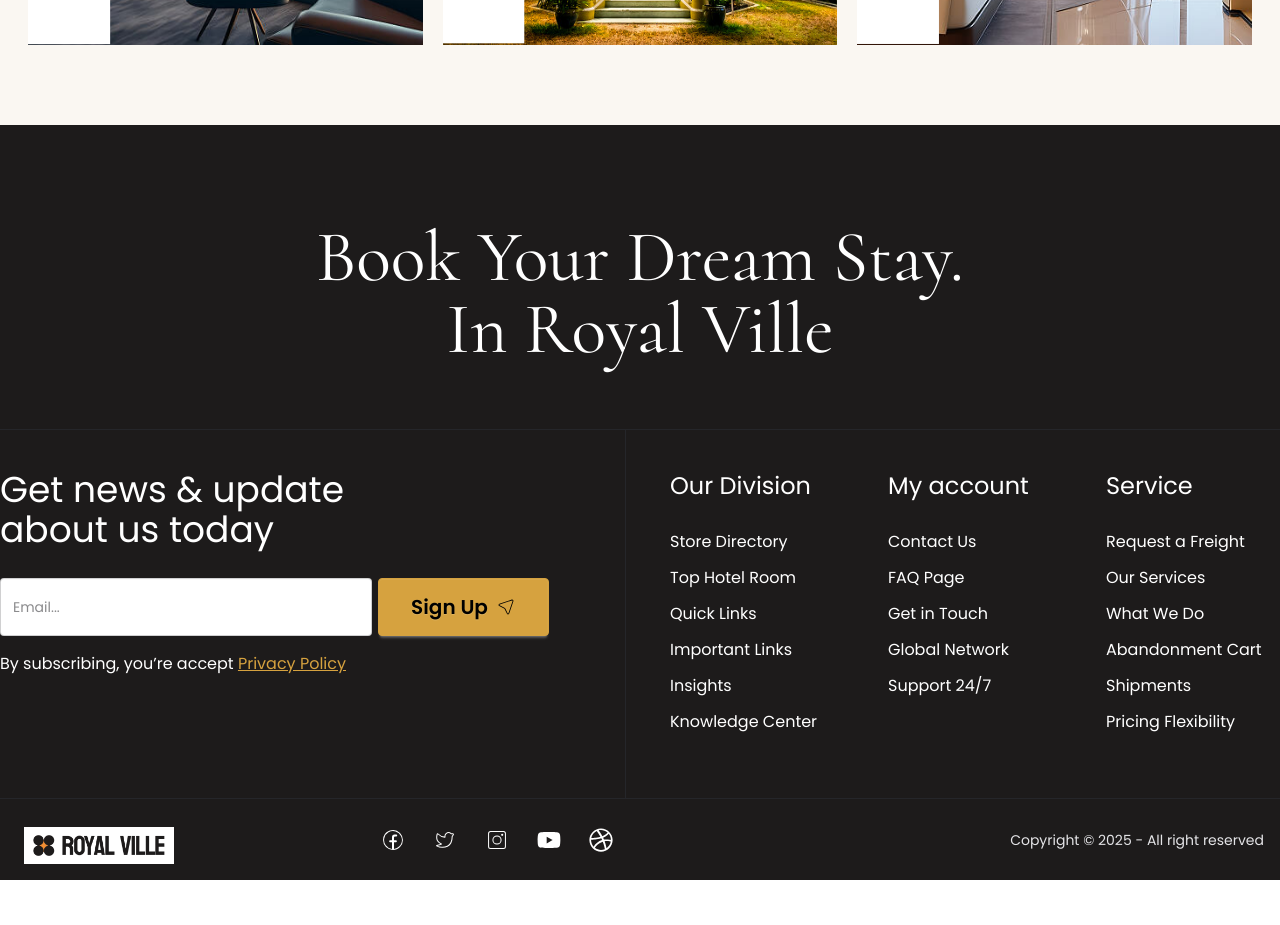
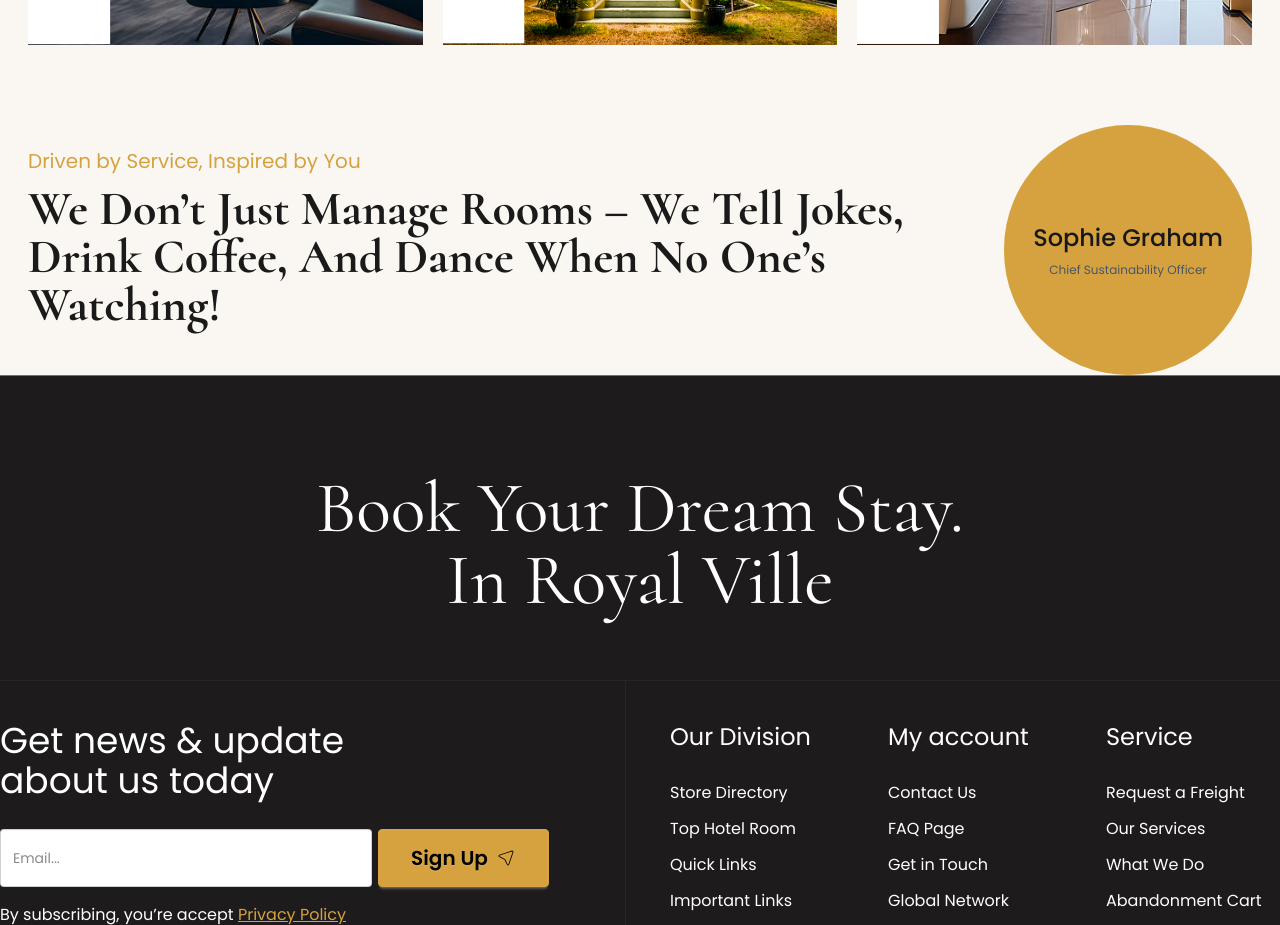
Before and after one commit to mariyamnavila/royal-ville-client, a React (Vite) app: page / in a window 1280 px wide. Shown: the part 1980-2905 px from the top of the page. Before the commit the page ends 2860 px from the top, so only its background shows below. Built offline with nearby package versions, Linux system fonts and the light colour scheme.

Commit message:
added service section

```diff
--- a/src/Pages/Home/Home.jsx
+++ b/src/Pages/Home/Home.jsx
@@ -1,6 +1,7 @@
 import Banner from "./Banner";
 import Places from "./Places";
 import Select from "./Select";
+import Service from "./Service";
 import SpecialOffer from "./SpecialOffer";
 
 const Home = () => {
@@ -10,6 +11,7 @@
             <Select></Select>
             <Places></Places>
             <SpecialOffer></SpecialOffer>
+            <Service></Service>
         </div>
     );
 };
--- a/src/Pages/Home/Places.jsx
+++ b/src/Pages/Home/Places.jsx
@@ -21,7 +21,7 @@
                 controls.start("initial");  // re-animate when scrolling back
             }
         }
-    }, [isInView])
+    }, [isInView, controls])
 
     const cardVariants = {
         initial: (i) => ({
--- /dev/null
+++ b/src/Pages/Home/Service.jsx
@@ -0,0 +1,18 @@
+
+
+const Service = () => {
+    return (
+        <div className="max-w-7xl mx-auto flex flex-col lg:flex-row items-center mt-20 border-b border-gray-500 space-y-6">
+            <div className="space-y-2.5 ml-7 lg:w-4/5">
+                <p className="text-primary text-xl">Driven by Service, Inspired by You</p>
+                <h3 className="text-neutral text-5xl elegant font-bold ">We Don’t Just Manage Rooms – We Tell Jokes, Drink Coffee, And Dance When No One’s Watching!</h3>
+            </div>
+            <div className="bg-primary rounded-full flex flex-col items-center justify-center w-[260px] h-[250px] mx-auto lg:mr-7 space-y-2">
+                <p className="text-2xl font-medium">Sophie Graham</p>
+                <p className="text-xs text-gray-600">Chief Sustainability Officer</p>
+            </div>
+        </div>
+    );
+};
+
+export default Service;
--- a/src/Pages/Home/SpecialOffer.jsx
+++ b/src/Pages/Home/SpecialOffer.jsx
@@ -3,7 +3,7 @@
 import offer2 from '../../assets/offer2.jpg';
 import offer3 from '../../assets/offer3.jpg';
 
-import { easeIn, motion, useAnimation, useInView } from "framer-motion";
+import { motion, useAnimation, useInView } from "framer-motion";
 import { useEffect, useRef } from 'react';
 
 const SpecialOffer = () => {
@@ -18,13 +18,13 @@
 
     useEffect(() => {
         if (window.innerWidth >= 1024) {
-        if (isInView) {
-            controls.start("animate");
-        } else {
-            controls.start("initial");  // re-animate when scrolling back
+            if (isInView) {
+                controls.start("animate");
+            } else {
+                controls.start("initial");  // re-animate when scrolling back
+            }
         }
-        }
-    }, [isInView,controls])
+    }, [isInView, controls])
 
     const divVariants = {
         initial: {
```
